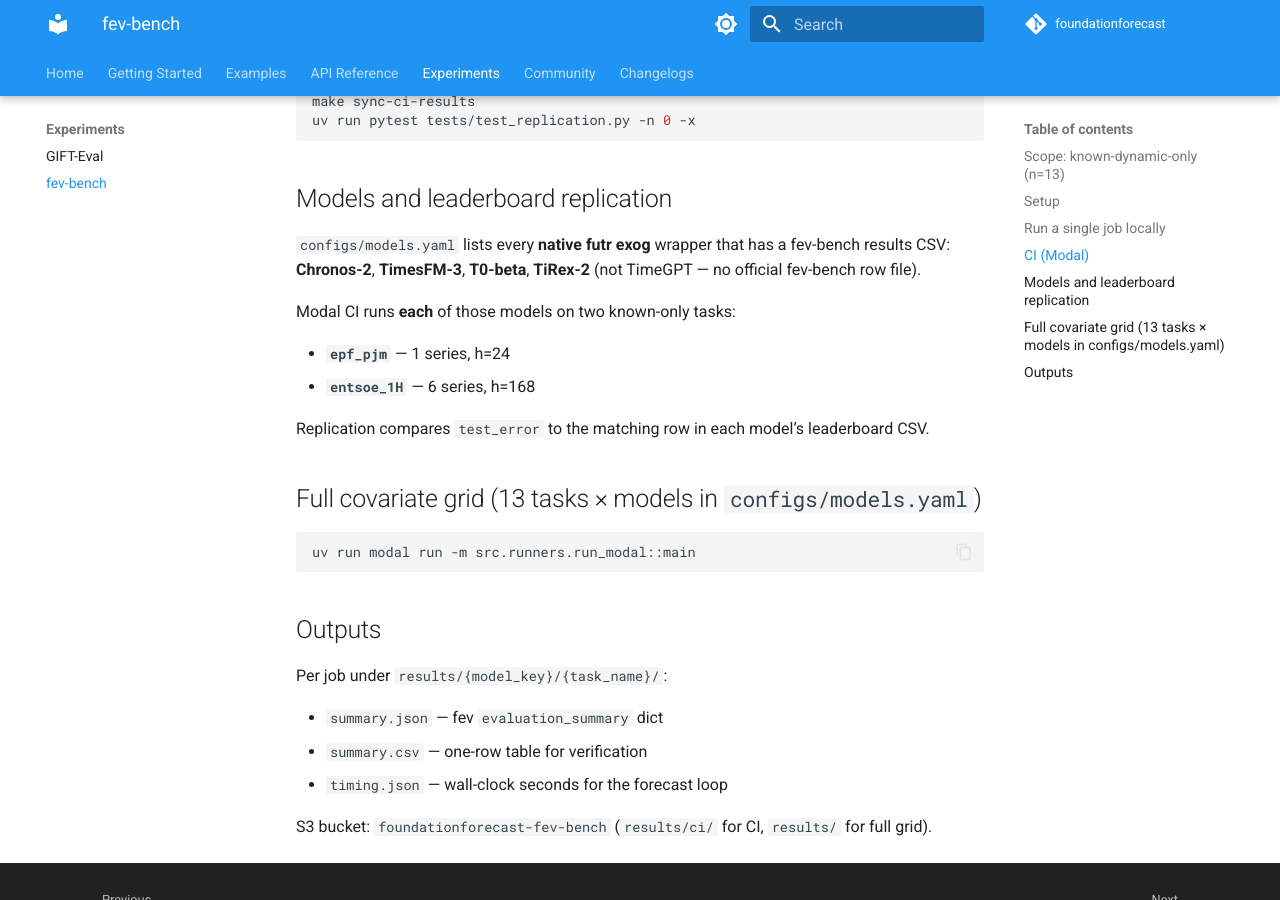
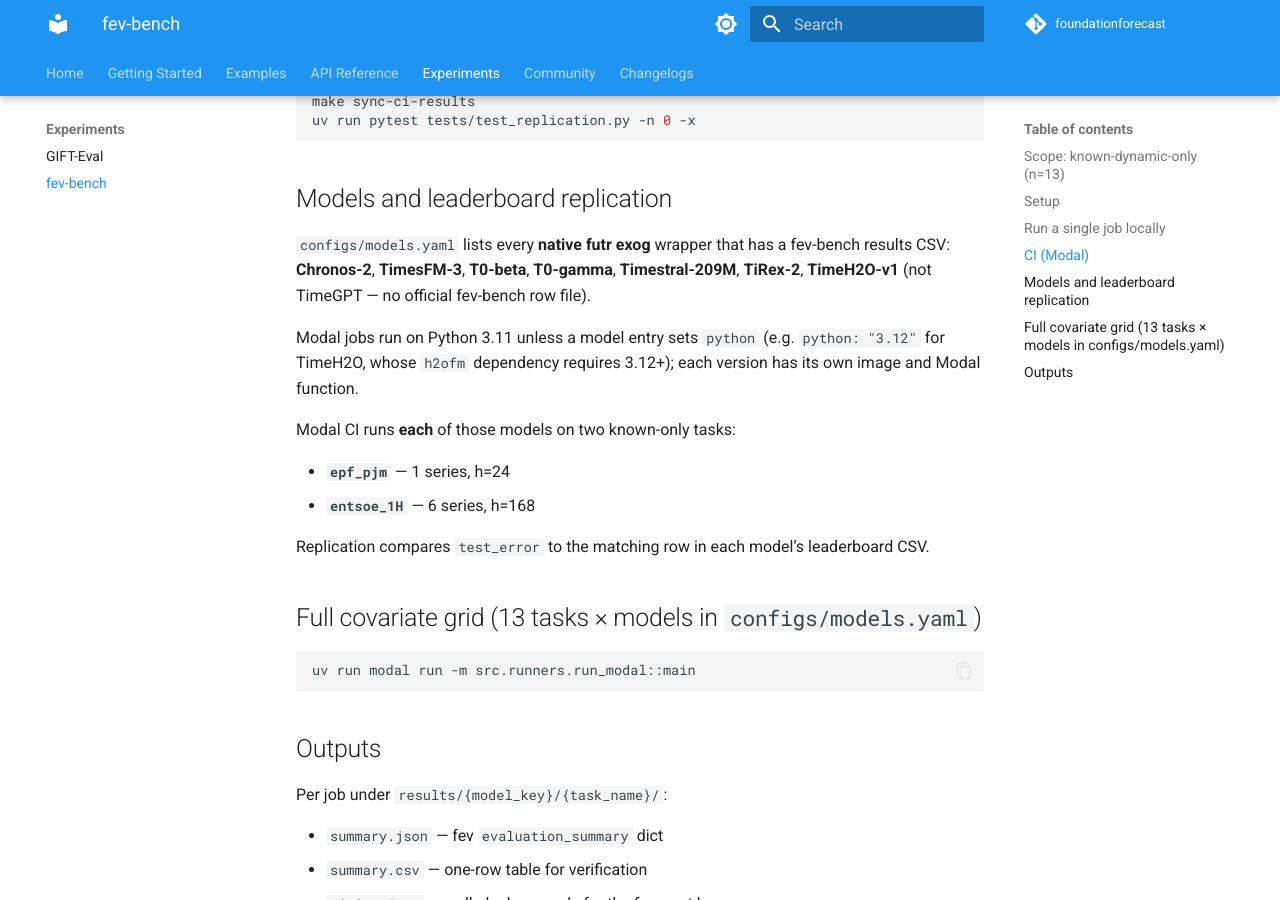
Before and after one commit to TimeCopilot/foundationforecast, an MkDocs documentation site: the page built from docs/experiments/fev-bench.md, in a window 1280 px wide and 900 px high, scrolled down 1010 px. Built offline with MkDocs 1.6.1 and Material for MkDocs 9.7.7, drawn with Linux system fonts in a browser that asks for light colours; comment, search, counter and statistics services are not loaded.

Commit message:
docs(experiments): document per-model Modal Python version
Co-authored-by: Cursor <cursoragent@cursor.com>

```diff
--- a/experiments/fev-bench/README.md
+++ b/experiments/fev-bench/README.md
@@ -37,7 +37,9 @@ uv run pytest tests/test_replication.py -n 0 -x
 
 ## Models and leaderboard replication
 
-`configs/models.yaml` lists every **native futr exog** wrapper that has a fev-bench results CSV: **Chronos-2**, **TimesFM-3**, **T0-beta**, **TiRex-2** (not TimeGPT — no official fev-bench row file).
+`configs/models.yaml` lists every **native futr exog** wrapper that has a fev-bench results CSV: **Chronos-2**, **TimesFM-3**, **T0-beta**, **T0-gamma**, **Timestral-209M**, **TiRex-2**, **TimeH2O-v1** (not TimeGPT — no official fev-bench row file).
+
+Modal jobs run on Python 3.11 unless a model entry sets `python` (e.g. `python: "3.12"` for TimeH2O, whose `h2ofm` dependency requires 3.12+); each version has its own image and Modal function.
 
 Modal CI runs **each** of those models on two known-only tasks:
 
--- a/experiments/gift-eval/README.md
+++ b/experiments/gift-eval/README.md
@@ -54,7 +54,7 @@ On every merge to `main`, [CI](https://github.com/TimeCopilot/foundationforecast
 
 | Need | What |
 | --- | --- |
-| Python | 3.11+ (`uv sync` from this directory; editable install of repo-root `foundationforecast`) |
+| Python | 3.11+ (`uv sync` from this directory; editable install of repo-root `foundationforecast`). Modal jobs use 3.11 unless a `configs/models.yaml` entry sets `python` (TimeH2O: `"3.12"`) |
 | GPU jobs | [Modal](https://modal.com) (`MODAL_TOKEN_ID`, `MODAL_TOKEN_SECRET`) |
 | Object store | S3 bucket `foundationforecast-gift-eval` (`AWS_ACCESS_KEY_ID`, `AWS_SECRET_ACCESS_KEY`) |
 | Weights | `HF_TOKEN` (gated models such as `t0-alpha`); accept Hub licenses |
```
